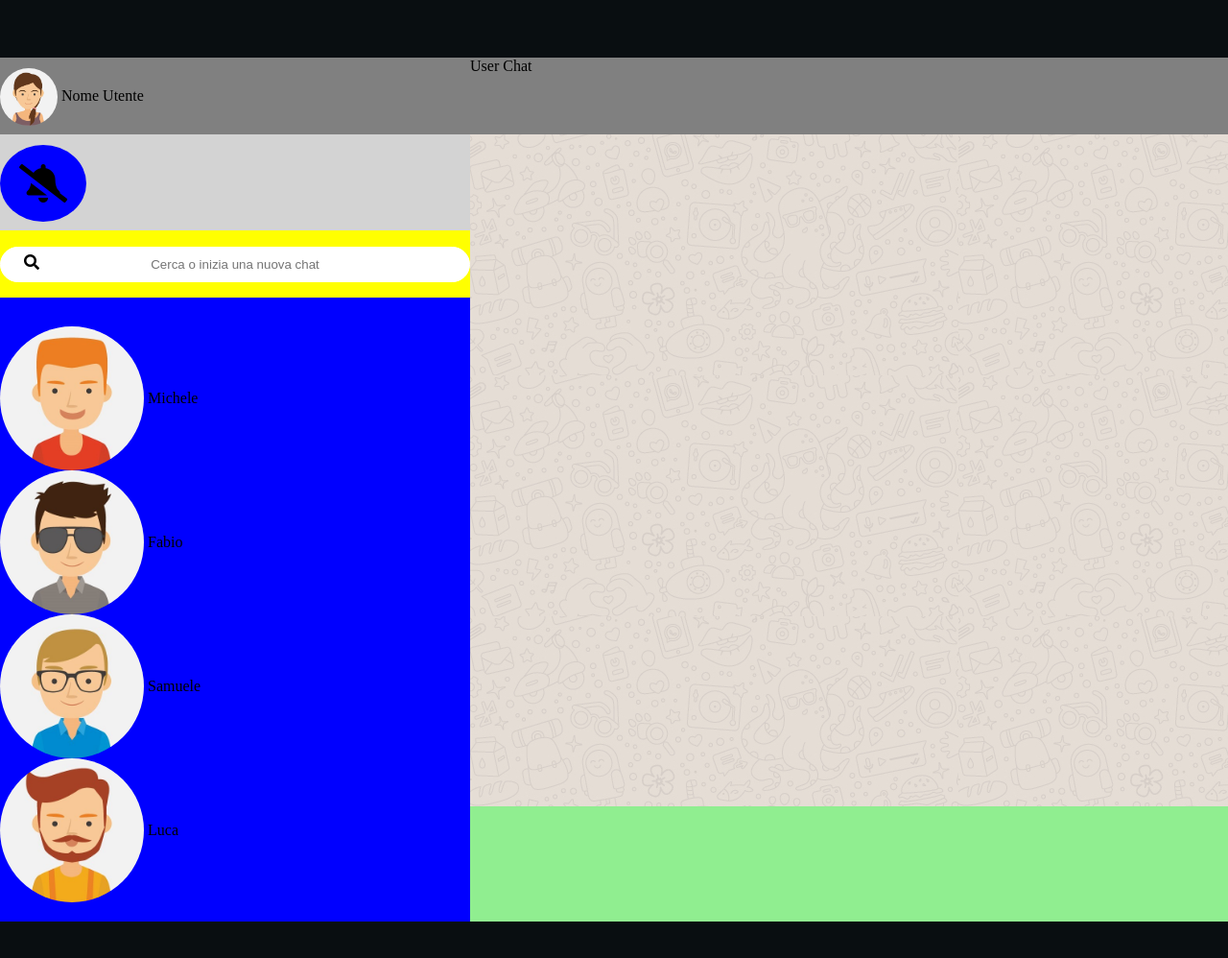
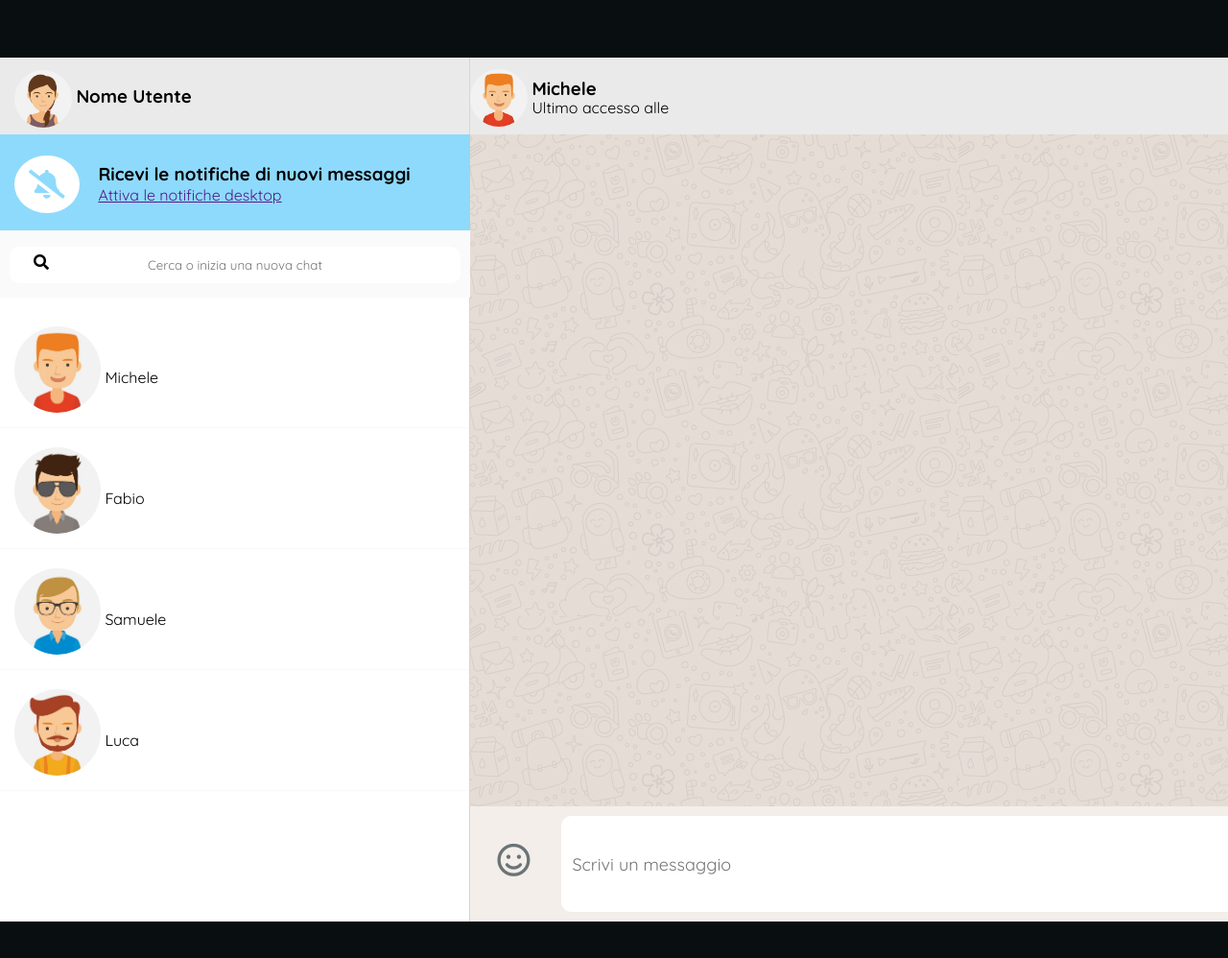
Before and after one commit to piermariosalis/vue-boolzapp, a plain HTML site: page Milestone 1/index.html in a window 1280 px wide. Shown: the top 998 px of the page at 96% size. Before the commit the page ends 960 px from the top, so only its background shows below. Drawn offline with nearby package versions, Linux system fonts and the light colour scheme.

Commit message:
Update#3
Input chat message

```diff
--- a/Milestone 1/assets/js/main.js
+++ b/Milestone 1/assets/js/main.js
@@ -25,5 +25,10 @@ let app = new Vue ({
                 avatar: './assets/img/avatar_4.jpg'
             }
         ],
+        mainUser : {
+            name: 'Michele',
+            lastSeen: 'Ultimo accesso alle',
+            avatar: './assets/img/avatar_1.jpg'
+        }
     }
 })
--- a/Milestone 1/index.html
+++ b/Milestone 1/index.html
@@ -4,12 +4,15 @@
     <meta charset="UTF-8">
     <meta name="viewport" content="width=device-width, initial-scale=1.0">
     <link rel="stylesheet" href="https://cdnjs.cloudflare.com/ajax/libs/font-awesome/5.15.1/css/all.min.css" integrity="sha512-+4zCK9k+qNFUR5X+cKL9EIR+ZOhtIloNl9GIKS57V1MyNsYpYcUrUeQc9vNfzsWfV28IaLL3i96P9sdNyeRssA==" crossorigin="anonymous" />
+    <link rel="preconnect" href="https://fonts.gstatic.com">
+    <link href="https://fonts.googleapis.com/css2?family=Quicksand:wght@300;400;500;600;700&display=swap" rel="stylesheet">
     <title>Milestone 1 - Boolzap</title>
     <style>
         *{
             margin: 0;
             padding: 0;
             box-sizing: border-box;
+            font-family: 'Quicksand', sans-serif;
         }
         body {
             background: #090E11;
@@ -35,7 +38,8 @@
             width: 100%;
             height: 80px;
             line-height: 80px;
-            background: grey;
+            background: #EAEAEA;
+            border-right: 0.5px solid #D6D6D6;
         }
 
         .notification {
@@ -43,20 +47,21 @@
             height: 100px;
             line-height: 100px;
 
-            background-color: lightgray;
+            background-color: #8EDAFC;
         }
 
         .search_chat {
             width: 100%;
             height: 70px;
-            background-color: yellow;
+            background-color: #FAFAFA;
         }
 
         .contact_list {
             width: 100%;
             height: 650px;
             overflow-y: scroll;
-            background-color: blue;
+            background-color: white;
+            border-right: 0.5px solid #D6D6D6;
         }
 
 
@@ -71,7 +76,8 @@
          .header_main {
             width: 100%;
             height: 80px;
-            background: grey;
+            line-height: 80px;
+            background: #EAEAEA;
         }
         .chat_preview {
             width: 100%;
@@ -81,7 +87,7 @@
         .chat_input {
             width: 100%;
             height: 120px;
-            background: lightgreen;
+            background: #F3EEEA;
         }
         /* !CHAT SECTION / MAIN */
 
@@ -96,25 +102,37 @@
             <!-- SIDEBAR -->
             <div class="sidebar">
                 <div class="header_side">
-                    <img :src="userAccount.avatar" style="width:60px; border-radius: 50%;vertical-align: middle;">
-                    <span>{{ userAccount.name }}</span>
+                    <img :src="userAccount.avatar" style="width:60px; border-radius: 50%;vertical-align: middle; margin-left: 15px;">
+                    <span style="display: inline-block"><h3>{{ userAccount.name }}</h3></span>
                 </div>
 
                 <div class="notification">
-                    <i class="fas fa-bell-slash" style="font-size: 40px; padding: 20px; color: black; background: blue; border-radius: 50%;vertical-align: middle;"></i>
+                    <div style="width: 20%; height: 100px; display: inline-block;">
+                        <i class="fas fa-bell-slash" style="font-size: 30px; padding: 15px; color: #8EDAFC; background: white; border-radius: 50%;vertical-align: middle;margin-left: 15px;"></i>
+
+                    </div>
+                    <span style="width: 79%; line-height: 20px; vertical-align: middle; display: inline-block;">
+
+                            <h3 style="vertical-align: middle;">Ricevi le notifiche di nuovi messaggi</h3>
+                            <a href="" style="vertical-align: middle;">Attiva le notifiche desktop</a>
+                    </span>
+
+
+                    </span>
+
                 </div>
 
                 <div class="search_chat">
-                    <div style="width: 100%; line-height: 70px; ">
+                    <div style="width: 100%; line-height: 70px; padding: 0 10px; ">
                         <i class="fas fa-search" style="background-color: white; position: absolute; margin: 25px;"></i>
-                        <input type="text" placeholder="Cerca o inizia una nuova chat"style="border: 1px solid white; width: 100%; padding: 10px;text-align: center; border-radius: 50px; ">
+                        <input type="text" placeholder="Cerca o inizia una nuova chat"style="border: 1px solid white; width: 100%; text-align: center;padding: 10px; border-radius: 10px; ">
                     </div>
                 </div>
 
                 <div class="contact_list">
                     <ul style="margin-top: 30px;">
-                        <li v-for="contacts in contacts" >
-                            <img :src="contacts.avatar" alt="" style="width:150px; border-radius: 50%;vertical-align: middle;">
+                        <li v-for="contacts in contacts" style="border-bottom: 0.5px solid #F9F9F9; margin-bottom: 20px;">
+                            <img :src="contacts.avatar" alt="" style="width:90px; border-radius: 50%;vertical-align: middle; margin-left: 15px; margin-bottom: 15px;">
                             <span style="vertical-align: middle;">{{ contacts.name }}</span>
                         </li>
                     </ul>
@@ -129,22 +147,28 @@
             <!-- CHAT SECTION / MAIN -->
             <div class="main">
                 <div class="header_main">
-                    User Chat
+                    <img :src="mainUser.avatar" style="width:60px; border-radius: 50%;vertical-align: middle;">
+                    <span style="display: inline-block; vertical-align: middle; line-height: 20px;">
+                        <h3>{{ mainUser.name }}</h3>
+                        <div>{{ mainUser.lastSeen }}</div>
+                    </span>
                 </div>
                 <div class="chat_preview">
 
                 </div>
                 <div class="chat_input">
-
+                    <div style="width: 10%; height: 100%; display: inline-block; text-align: center;">
+                        <i class="far fa-smile" style="font-size: 35px; color: #6B7376; vertical-align: middle; "></i>
+                    </div>
+                    <div style="width: 79%; height: 120px; line-height: 100px; display: inline-block; ">
+                        <input style="width: 100%; height: 100px; margin-top: 10px; border: 1px solid white; width: 100%;  padding: 10px; font-size: 18px; vertical-align: middle; border-radius: 10px;" type="text" placeholder="Scrivi un messaggio">
+                    </div>
+                    <div style="width: 10%; height: 100%; display: inline-block; text-align: center;">
+                        <i class="fas fa-microphone" style="font-size: 35px; color: #6B7376; vertical-align: middle;"></i>
+                    </div>
                 </div>
             </div>
             <!-- !CHAT SECTION / MAIN -->
-
-
-
-
-
-
 
         </div>
 
```
